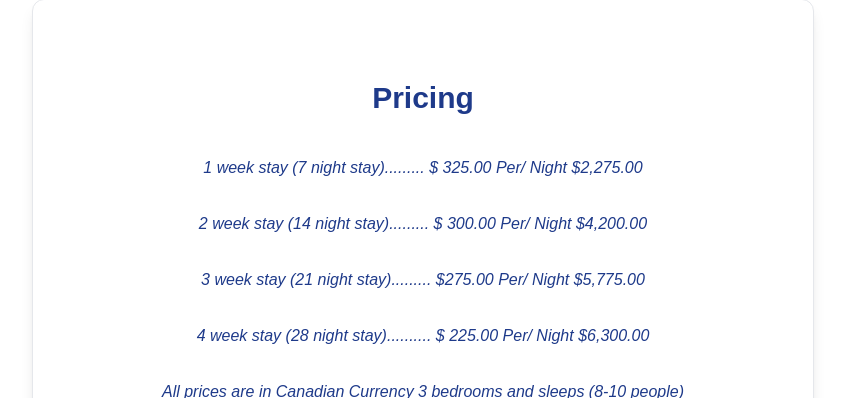
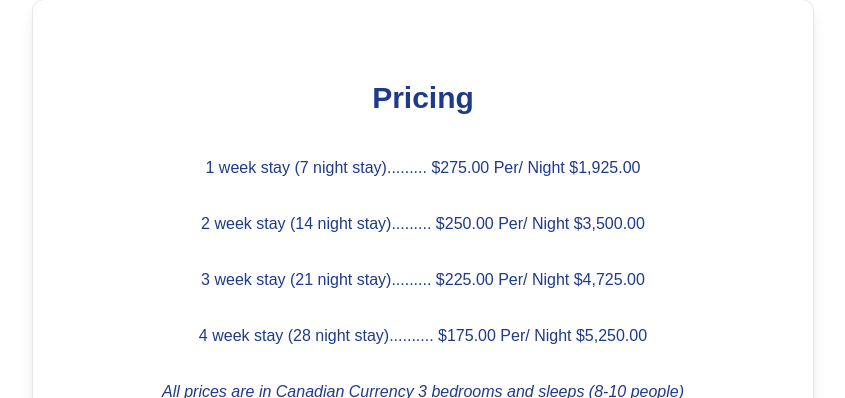
Before and after one commit to dbabs629/dominican-villas, a Next.js app: page /mamas-paradise in a window 1280 px wide. Shown: the part 3049-3447 px from the top of the page, without its empty margins (217-1062 px from the left). Built offline with nearby package versions, Linux system fonts and the light colour scheme.

Commit message:
changed pricing and i tags to p tags

```diff
--- a/app/mamas-paradise/page.jsx
+++ b/app/mamas-paradise/page.jsx
@@ -173,22 +173,21 @@ export default function page() {
           <article className="my-10 w-full space-y-10 pb-40 text-blue-900 sm:rounded-xl sm:border sm:shadow-lg md:p-20">
             <SectionHeading title="Pricing" />
             <ul className="mx-auto flex h-auto flex-col items-center space-y-8 text-center">
-              <i>
-                1 week stay (7 night stay)......... $ 325.00 Per/ Night
-                $2,275.00
-              </i>
-              <i>
-                2 week stay (14 night stay)......... $ 300.00 Per/ Night
-                $4,200.00
-              </i>
-              <i>
-                3 week stay (21 night stay)......... $275.00 Per/ Night
-                $5,775.00
-              </i>
-              <i>
-                4 week stay (28 night stay).......... $ 225.00 Per/ Night
-                $6,300.00
-              </i>
+              <p>
+                1 week stay (7 night stay)......... $275.00 Per/ Night $1,925.00
+              </p>
+              <p>
+                2 week stay (14 night stay)......... $250.00 Per/ Night
+                $3,500.00
+              </p>
+              <p>
+                3 week stay (21 night stay)......... $225.00 Per/ Night
+                $4,725.00
+              </p>
+              <p>
+                4 week stay (28 night stay).......... $175.00 Per/ Night
+                $5,250.00
+              </p>
               <i className="text-center italic">
                 All prices are in Canadian Currency 3 bedrooms and sleeps (8-10
                 people)
--- a/app/sunset-oasis/page.jsx
+++ b/app/sunset-oasis/page.jsx
@@ -174,22 +174,22 @@ export default function page() {
           <article className="my-10 w-full space-y-10 pb-40 text-blue-900 sm:rounded-xl sm:border sm:shadow-lg md:p-20">
             <SectionHeading title="Pricing" />
             <ul className="mx-auto flex h-auto flex-col items-center space-y-8">
-              <i>
-                1 week stay (7 night stay)......... $ 300.00 Per/ Night
-                $2,100.00
-              </i>
-              <i>
-                2 week stay (14 night stay)......... $275.00 Per/ Night
-                $3,850.00
-              </i>
-              <i>
-                3 week stay (21 night stay)......... $ 250.00 Per/ Night
-                $5,250.00
-              </i>
-              <i>
-                4 week stay (28 night stay)......... $200.00 Per/ Night
-                $5,600.00
-              </i>
+              <p>
+                1 week stay (7 night stay)......... $ 250.00 Per/ Night
+                $1,750.00
+              </p>
+              <p>
+                2 week stay (14 night stay)......... $225.00 Per/ Night
+                $3,150.00
+              </p>
+              <p>
+                3 week stay (21 night stay)......... $ 200.00 Per/ Night
+                $4,200.00
+              </p>
+              <p>
+                4 week stay (28 night stay)......... $150.00 Per/ Night
+                $4,500.00
+              </p>
               <i className="text-center italic">
                 All prices are in Canadian Currency 3 bedrooms and sleeps (6
                 people)
```
